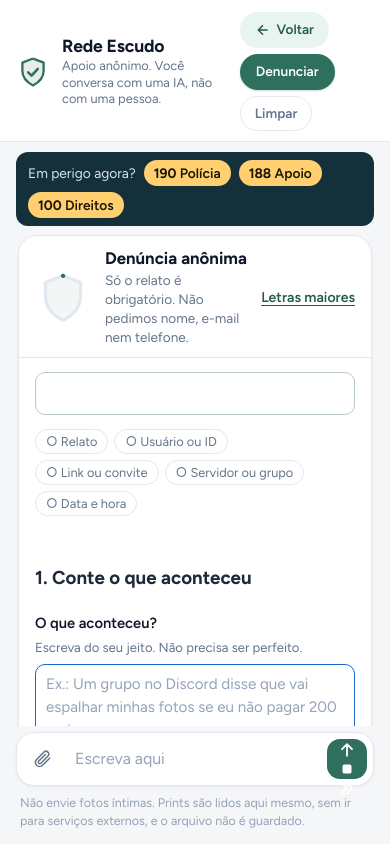
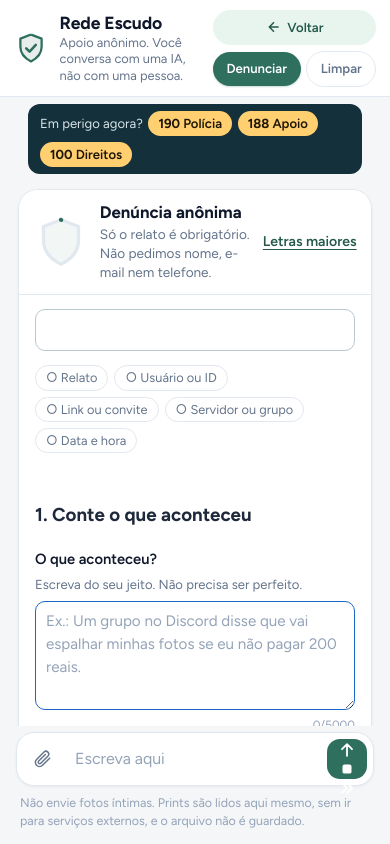
Before and after one commit to jaoedu1822/rede-escudo, a website with bundled scripts: page public/index.html in a window 390 px wide. Both pictures are taken after a click on the button "Denunciar". Built offline with nearby package versions, Linux system fonts and the light colour scheme.

Commit message:
Implement mobile adjustments for chat form styles
Add responsive styles for mobile and larger text mode in chat form.

```diff
--- a/public/chat.css
+++ b/public/chat.css
@@ -827,3 +827,86 @@ button, textarea { font: inherit; color: inherit; }
   padding: 4px 10px;
   border-radius: 8px;
 }
+
+/* ==========================================================================
+   Ajustes para celular e modo "Letras maiores" no formulário do chat
+   ========================================================================== */
+@media (max-width: 640px) {
+  /* 1. Compacta o topo da página (.topo) e coloca os botões em linha */
+  .topo {
+    padding: 0.6rem 0.85rem !important;
+    gap: 0.5rem !important;
+  }
+
+  .marca-site p {
+    font-size: 0.8rem !important;
+    line-height: 1.3 !important;
+  }
+
+  .acoes-topo {
+    display: flex !important;
+    flex-direction: row !important;
+    flex-wrap: wrap !important;
+    width: 100% !important;
+    gap: 0.35rem !important;
+  }
+
+  .acoes-topo .btn-voltar,
+  .acoes-topo button {
+    flex: 1 1 auto !important;
+    justify-content: center !important;
+    padding: 0.4rem 0.6rem !important;
+    font-size: 0.82rem !important;
+  }
+
+  /* 2. Compacta a barra escura de emergência */
+  .emergencia {
+    padding: 0.45rem 0.75rem !important;
+    margin: 0.4rem 0.75rem !important;
+    font-size: 0.82rem !important;
+    gap: 0.35rem !important;
+  }
+
+  /* 3. Otimiza o card do formulário injetado dentro de #chat */
+  #chat > * {
+    max-width: 100% !important;
+  }
+
+  /* Faz o cabeçalho interno ("Denúncia anônima" + "Letras maiores") não travar a tela */
+  #chat header,
+  #chat [class*="topo"],
+  #chat [class*="cabecalho"],
+  #chat [class*="header"] {
+    position: static !important;
+    flex-shrink: 0 !important;
+    padding: 0.75rem 0.9rem !important;
+    gap: 0.4rem 0.65rem !important;
+    flex-wrap: wrap !important;
+  }
+
+  /* Oculta o escudo decorativo grande dentro do card no celular para dar espaço ao texto */
+  #chat header svg,
+  #chat [class*="cabecalho"] svg,
+  #chat [class*="header"] svg {
+    display: none !important;
+  }
+
+  /* Evita que o subtítulo fique espremido em 5 linhas estreitas */
+  #chat header p,
+  #chat [class*="cabecalho"] p,
+  #chat [class*="header"] p {
+    width: 100% !important;
+    font-size: 0.85rem !important;
+    line-height: 1.35 !important;
+  }
+
+  /* 4. Garante que, ao ativar "Letras maiores", o card inteiro role sem cortar campos */
+  .app[class*="maior"] #chat > *,
+  body[class*="maior"] #chat > *,
+  html[class*="maior"] #chat > *,
+  #chat [class*="maior"] {
+    max-height: none !important;
+    height: auto !important;
+    overflow: visible !important;
+  }
+}
```
